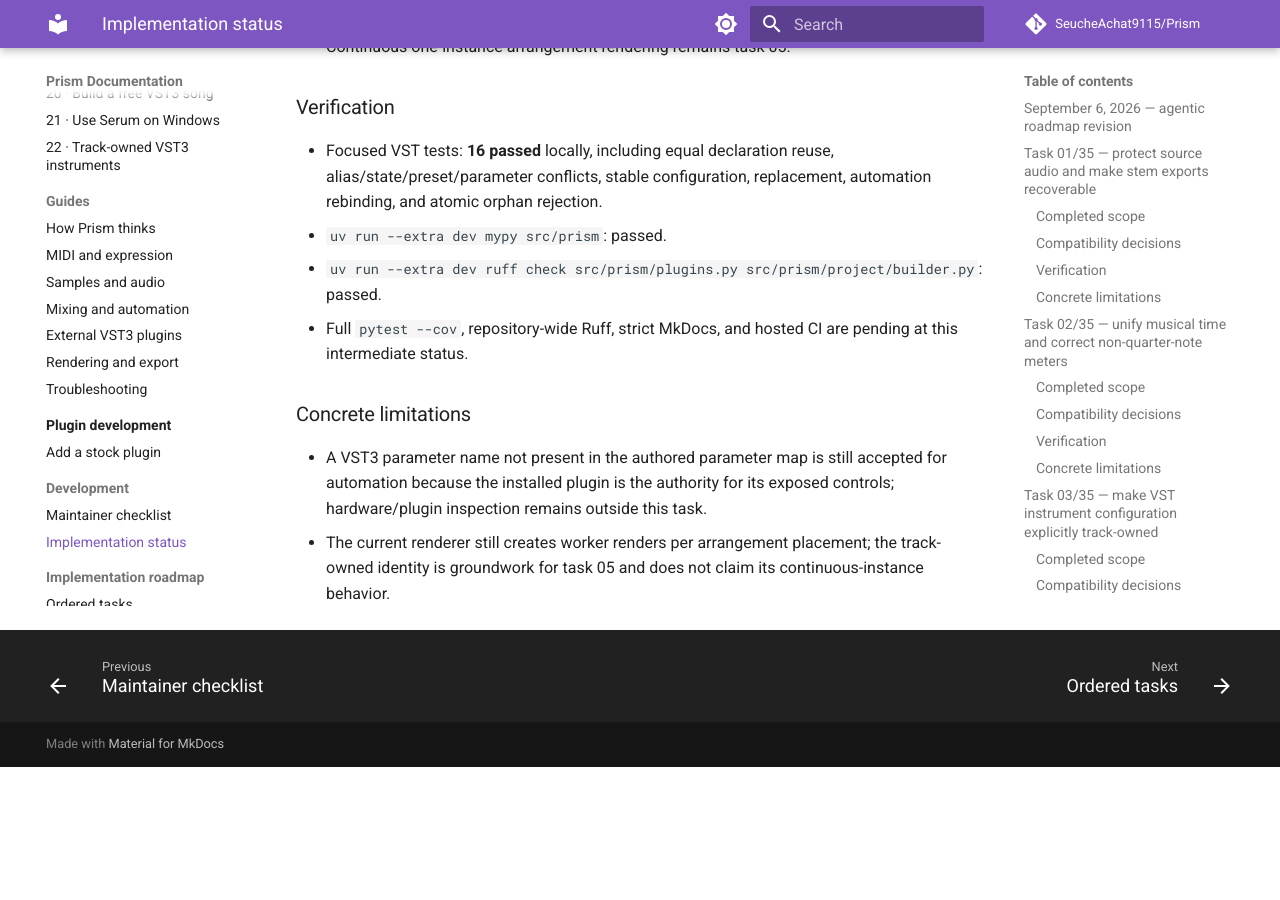
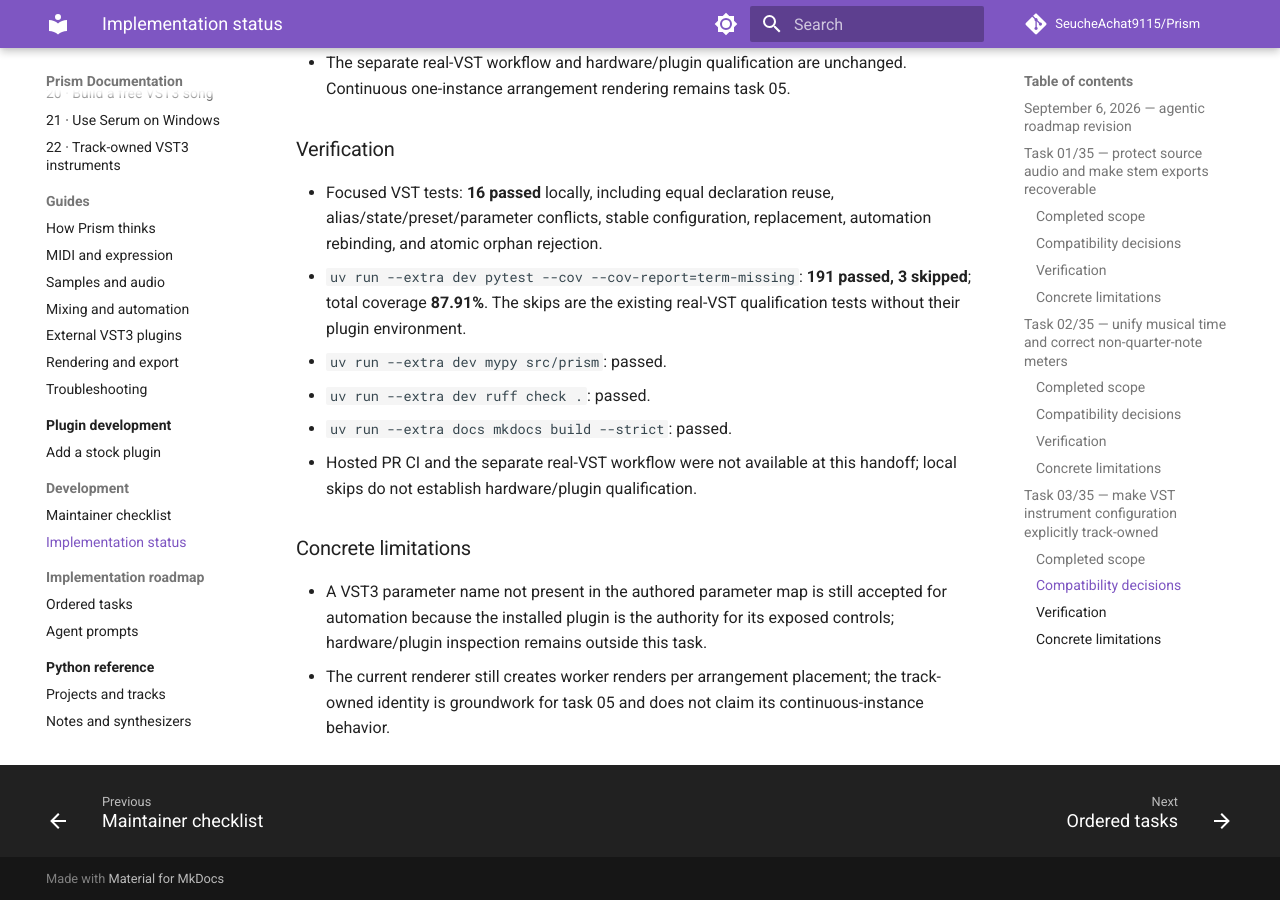
Before and after one commit to SeucheAchat9115/Prism, an MkDocs documentation site: the page built from docs/development/implementation-status.md, in a window 1280 px wide and 900 px high, scrolled down 4699 px. Built offline with MkDocs 1.6.1 and Material for MkDocs 9.7.7, drawn with Linux system fonts in a browser that asks for light colours; comment, search, counter and statistics services are not loaded; before the commit the page ends 5466 px from its top, so only the background shows below that; some of the changed text lies outside the part shown.

Commit message:
docs: mark task 03 complete

```diff
--- a/docs/development/implementation-status.md
+++ b/docs/development/implementation-status.md
@@ -140,9 +140,12 @@
 
 ## Task 03/35 — make VST instrument configuration explicitly track-owned
 
-Status: In progress; the implementation and focused regressions are complete,
-but the full required gates and hosted PR checks are still pending. PR link and
-final status will be added in the publication follow-up commit.
+Status: Done; [PR #29](https://github.com/SeucheAchat9115/Prism/pull/29) is open.
+Done describes implementation completion, not merge state. The hosted PR checks
+and separate real-VST qualification remain separate handoff checks.
+
+Implementation branch: `task-03/track-owned-vst-configuration`
+Implementation commit: `c7ac39d072b0e774a914313b3afc8d7de6f665cd`
 
 ### Completed scope
 
@@ -183,11 +186,14 @@
 - Focused VST tests: **16 passed** locally, including equal declaration reuse,
   alias/state/preset/parameter conflicts, stable configuration, replacement,
   automation rebinding, and atomic orphan rejection.
+- `uv run --extra dev pytest --cov --cov-report=term-missing`: **191 passed, 3 skipped**;
+  total coverage **87.91%**. The skips are the existing real-VST qualification
+  tests without their plugin environment.
 - `uv run --extra dev mypy src/prism`: passed.
-- `uv run --extra dev ruff check src/prism/plugins.py src/prism/project/builder.py`:
-  passed.
-- Full `pytest --cov`, repository-wide Ruff, strict MkDocs, and hosted CI are
-  pending at this intermediate status.
+- `uv run --extra dev ruff check .`: passed.
+- `uv run --extra docs mkdocs build --strict`: passed.
+- Hosted PR CI and the separate real-VST workflow were not available at this
+  handoff; local skips do not establish hardware/plugin qualification.
 
 ### Concrete limitations
 
```
Also changed, not shown: docs/development/implementation-tasks.md (+1 -1 lines).
